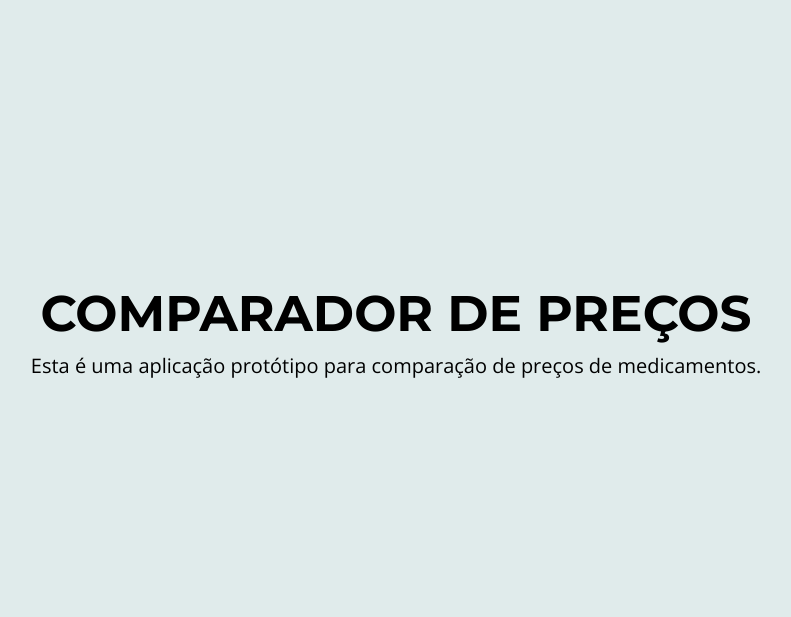
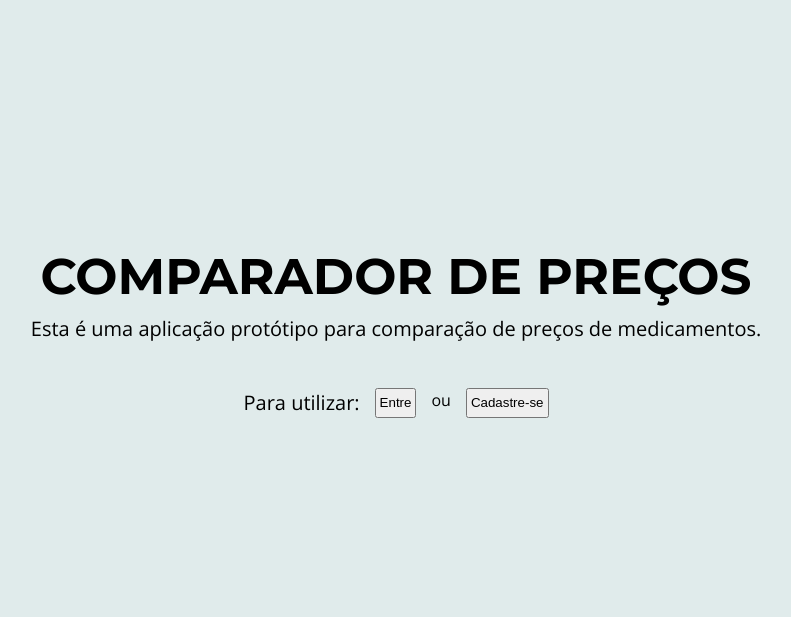
Before and after one commit to ronaldo-sato/projeto_integrador2, a Django app: template base/templates/base/index.html in a window 1280 px wide. Shown: the part 60-677 px from the top of the page, without its empty margins (244-1035 px from the left). Run offline with Django 5.2, Linux system fonts and the light colour scheme; the template is opened without the code that fills it: most values are stand-ins (such as "Sample title", 1, 10 or a date in 2020).

Commit message:
Incluindo parte de autenticação

```diff
--- a/base/templates/base/partials/home.html
+++ b/base/templates/base/partials/home.html
@@ -1,13 +1,66 @@
+{% load static %}
+
 <!--Home-->
 <section id="home" class="main-content section-page">
-    <div>
+  <div>
     <h1>Comparador de Preços</h1>
     <p>
         Esta é uma aplicação protótipo para comparação de preços de medicamentos.
     </p>
     <br>
-    {% comment %} <p>
-        Para pesquisar o preço de um medicamento, é preciso que o preço do medicamento em uma farmácia esteja cadastrado. Para isso, tanto a farmácia quanto o medicamento (e respectivo  fabricante) precisam estar cadastrados. Dessa forma, estando a farmácia e medicamento cadastrados, no cadastro do preço selecione a opção desejada para medicamento, fabricante (após filtrar) e farmácia, e informe o preço. Para cadastrar o preço, se as opções para farmácia ou medicamento não correspondem ao esperado, se não aparecem na caixa de seleção, é porque ainda não estão cadastrados e é preciso cadastrá-los antes de cadastrar o preço. Assim, havendo o cadastro do preço de um medicamento em uma farmácia, a pesquisa do preço pode ser feita, quando uma nova tela é aberta com a listagem do medicamento dos diferentes fabricantes para as diferentes farmácias e o menor preço fica em destaque.
-    </p> {% endcomment %}
+    <div class="cta-buttons">
+      <p>Para utilizar: </p>
+      <button id="btn-home-login" class="button">Entre</button>
+      ou
+      <button id="btn-home-register" class="button">Cadastre-se</button>
     </div>
+    <br>
+    <script src="{% static 'global/js/auth-modal.js' %}"></script>
+  </div>
+
+  <!-- JANELA POP-UP (MODAL) DE AUTENTICAÇÃO -->
+  <div id="auth-modal" class="modal-overlay" style="display: none;">
+    <div class="modal-content">
+      <!-- Botão X para fechar (sem onclick inline) -->
+      <span id="close-modal-btn" class="close-modal">&times;</span>
+
+      <!-- Abas para alternar entre Login e Cadastro (sem onclick inline) -->
+      <div class="auth-tabs">
+        <button id="tab-login" class="auth-tab">Entrar</button>
+        <button id="tab-register" class="auth-tab">Cadastrar</button>
+      </div>
+
+      <!-- Formulário de Login -->
+      <form id="form-login" action="{% url 'base:login' %}" method="POST">
+        {% csrf_token %}
+        <p>
+          <label for="login-username">Usuário:</label>
+          <input type="text" id="login-username" name="username" required placeholder="Digite seu usuário">
+        </p>
+        <p>
+          <label for="login-password">Senha:</label>
+          <input type="password" id="login-password" name="password" required placeholder="Digite sua senha">
+        </p>
+        <button type="submit" class="button">Acessar Conta</button>
+      </form>
+
+      <!-- Formulário de Cadastro -->
+      <form id="form-register" action="{% url 'base:register' %}" method="POST" style="display: none;">
+        {% csrf_token %}
+        <p>
+          <label for="reg-username">Nome de Usuário:</label>
+          <input type="text" id="reg-username" name="username" required placeholder="Ex: joaosilva">
+        </p>
+        <p>
+          <label for="reg-email">E-mail:</label>
+          <input type="email" id="reg-email" name="email" required placeholder="seu@email.com">
+        </p>
+        <p>
+          <label for="reg-password">Senha:</label>
+          <input type="password" id="reg-password" name="password" required placeholder="Mínimo 8 caracteres">
+        </p>
+        <button type="submit" class="button">Criar Conta</button>
+      </form>
+    </div>
+  </div>
 </section>
```
